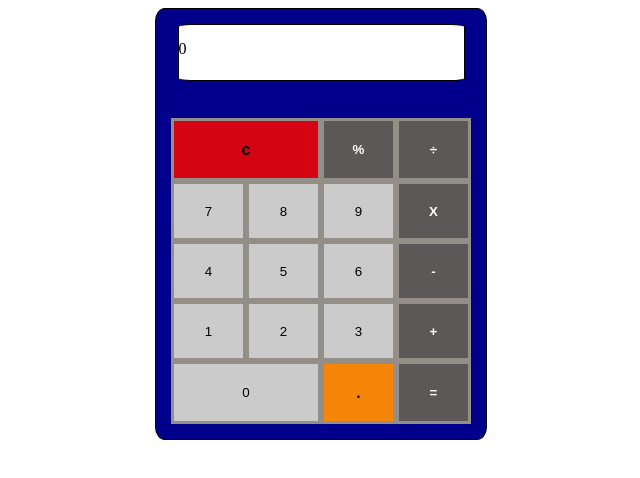
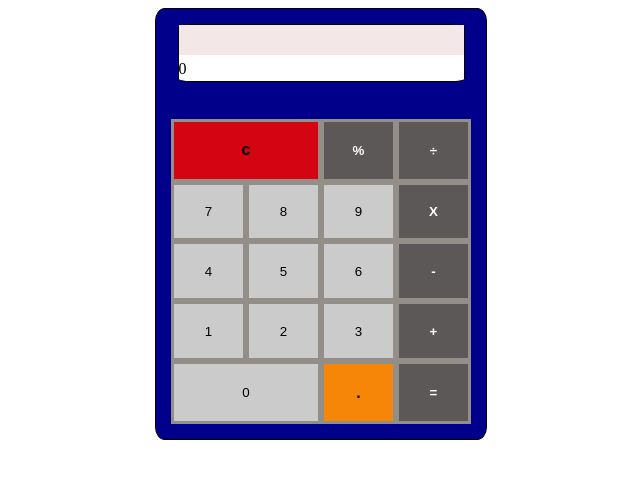
Before and after one commit to Baalwaan/Project-calculator, a plain HTML site: page index.html in a window 1280 px wide. Shown: the whole page, without its empty margins (319-959 px from the left). Drawn offline with Linux system fonts and the light colour scheme.

Commit message:
display split,clear button function added and calculate function changed accordingly

```diff
--- a/index.html
+++ b/index.html
@@ -11,7 +11,10 @@
 
 <div id="calculator">
 		<!-- calculation result -->
+		<div id="screen">
+		<output id="total"></output>
 		<output id="display">0</output>
+		</div>
 
 
 	<div id="row1" class="rows">
--- a/script.js
+++ b/script.js
@@ -1,25 +1,36 @@
 let total = 0;
 let currentNum = '';
 let  arr = [0];
+let equalPressed = false;
 
 let display = document.getElementById('display');
+let totalDisplay = document.getElementById('total');
 
 // buttons
 let numberBtns = document.querySelectorAll('.numbers');
 let operatorBtns = document.querySelectorAll('.operator');
 let equalsBtn = document.querySelector('#equals')
-let clearBtn = document.querySelector('#clear').addEventListener('click', () =>{
+let clearBtn = document.querySelector('#clear');
+
+
+
+// functions
+const clearBtnFunc = () => {
 	resetCurrentNum();
+	equalPressed = false;
 	display.innerHTML = '0';
+	totalDisplay.innerHTML = '';
 	arr = [0];
 	total = 0;
-});
+};
 
-// functions
 const clearDisplay = () => display.innerHTML = '';
 const resetCurrentNum = () => currentNum = '';
 
 const showNumFunc = (e) => {
+	if(display.innerHTML == totalDisplay.value && equalPressed){
+		clearBtnFunc()
+		console.log('you been cleared')}
 // when 0 is on screen and user presses 0 it does not do anything
 if(display.innerHTML == 0 && e.currentTarget.value == 0){
 	console.log('Hi, am zero')
@@ -46,7 +57,6 @@ else{
 const operatorFunc = (e) => {
 resetCurrentNum();
 clearDisplay();
-
 	//if last character in display matches a special character(operator characters) it will be overriden by the new operator character user pressed
 	if(arr[arr.length-1].match(/\W+/g)){
 		arr.splice(-1, 1, e.currentTarget.value);
@@ -57,7 +67,6 @@ clearDisplay();
 		display.innerHTML+= arr.join('');
 			}
 };
-
 
 const decimalFunc = (e) => {
 	// checks to see if current number has a decimal. if it has it will alert user about e.currentTarget.
@@ -76,10 +85,13 @@ const decimalFunc = (e) => {
 
 const calculate = () => {
 resetCurrentNum();
-total = eval(display.innerHTML);
+equalPressed = true;
+total =  eval(display.innerHTML);
 console.log(total);
 arr = (total).toString().split('');
 display.innerHTML = (total).toString();
+totalDisplay.innerHTML = (total).toString();
+// this line >>> not working find out why? totalDisplay.innerHTML = `total is ${(total).toString()}`;
 };
 
 
@@ -89,3 +101,5 @@ numberBtns.forEach(e=>e.addEventListener('click', showNumFunc));
 operatorBtns.forEach(e=>e.addEventListener('click', operatorFunc));
 
 equalsBtn.addEventListener('click', calculate);
+
+clearBtn.addEventListener('click', clearBtnFunc);
--- a/style.css
+++ b/style.css
@@ -11,16 +11,31 @@
 	border-radius: 3%;
 	background: darkblue;
 }
-/*screen output*/
 
-output{
+/*Calculator Screen */
+#screen{
+	display: flex;
+	flex-direction: column;
 	position: relative;
 	border-radius: 5%;
 	border: solid black 1px;
 	width: 95%;
-	height: 2.5rem;
+	height: 3.5rem;
 	background: white;
-	padding-top: 15px;
+}
+
+#total{
+	background: #F3E7E7;
+	width: 100%;
+	height: 55%;
+	font-size: 1.25rem;
+	padding-top: 5px;
+}
+
+#display{
+	width: 100%;
+	height: 45%;
+	padding-top: 5px;
 }
 
 /*button rows*/
```
